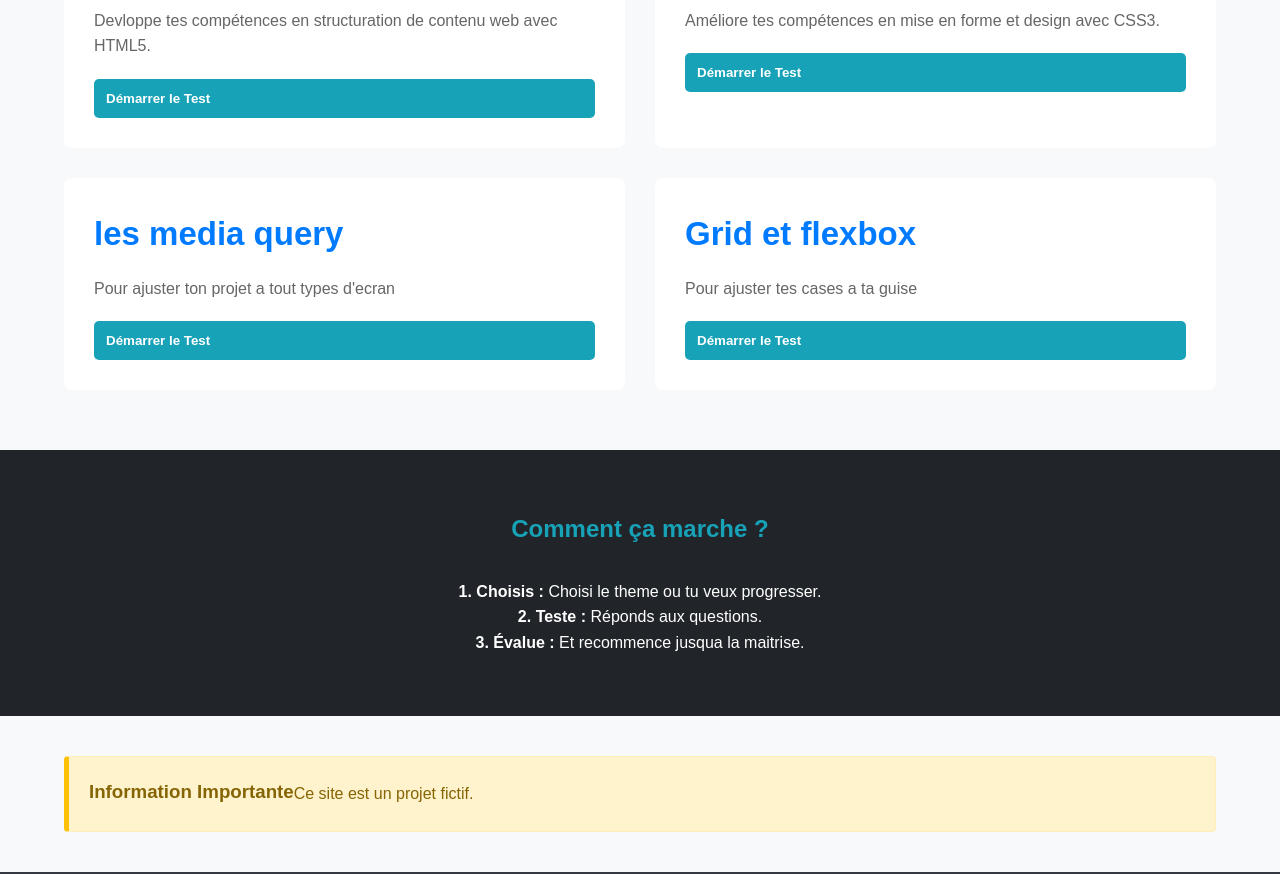
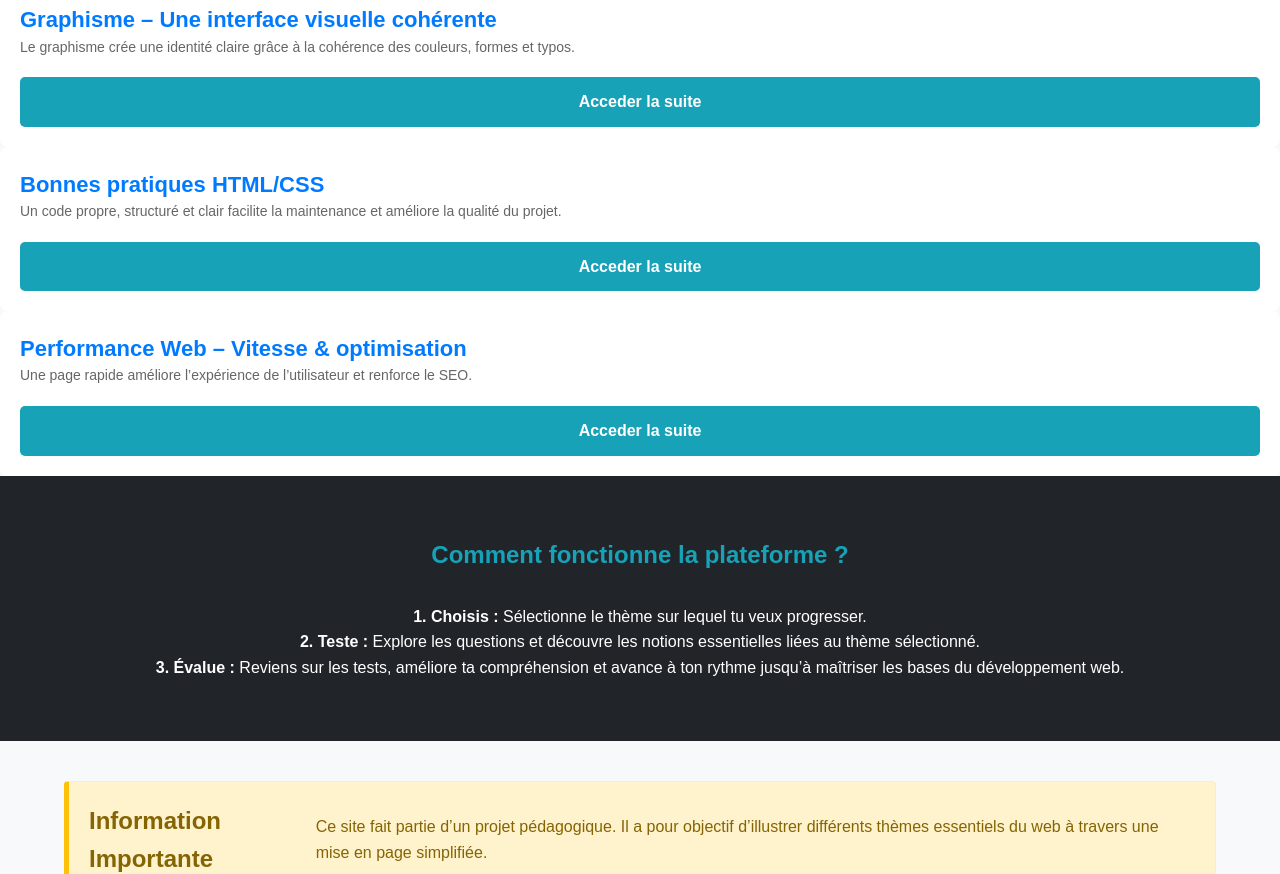
Before and after one commit to kremsshack/htmlcss-devoir, a plain HTML site: page index.html in a window 1280 px wide. Shown: the part 710-1584 px from the top of the page. Drawn offline with Linux system fonts and the light colour scheme.

Commit message:
projet vitrine avec themes

```diff
--- a/index.html
+++ b/index.html
@@ -19,57 +19,78 @@
 
     <section class="hero-section">
       <div class="container title">
-        <h1 class="ertitre">
-          Le site ideal pour te former au language de balisage
-        </h1>
+        <h1 class="ertitre">Apprends à Maîtriser les Bases du Web</h1>
         <p class="scdtitre">
-          Tu veux comprendre le fonctionnement du web ? Commence ici, et
-          construis tes premières pages en quelques minutes.
+          Découvre les principaux piliers du développement web à travers nos
+          thèmes dédiés : UX/UI, graphisme, bonnes pratiques et performance. Une
+          approche simple, claire et idéale pour débuter efficacement.
         </p>
       </div>
     </section>
 
-    <section id="tests" class="tests-grid-section container">
-      <h2>Nos Tests Disponibles</h2>
+    <div class="test-card">
+      <h3>UX/UI – Comprendre l'expérience utilisateur</h3>
+      <p>
+        L’UX vise à rendre l’utilisation d’un site simple, intuitive et agréable
+        pour l’utilisateur.
+      </p>
 
-      <div class="test-grid">
+      <a href="ux.html" target="_blank" class="test-button">
+        Accéder à la suite
+      </a>
+    </div>
+    <section id="tests" class="tests-section">
       <div class="test-card">
-          <h3>HTML: la base</h3>
+        <h3>Graphisme – Une interface visuelle cohérente</h3>
         <p>
-            Devloppe tes compétences en structuration de contenu web avec HTML5.
+          Le graphisme crée une identité claire grâce à la cohérence des
+          couleurs, formes et typos.
         </p>
-          <button class="test-button">Démarrer le Test</button>
+        <a href="graphisme.html" target="_blank" class="test-button">
+          Acceder la suite</a
+        >
       </div>
 
       <div class="test-card">
-          <h3>CSS: le design</h3>
-          <p>Améliore tes compétences en mise en forme et design avec CSS3.</p>
-          <button class="test-button">Démarrer le Test</button>
+        <h3>Bonnes pratiques HTML/CSS</h3>
+        <p>
+          Un code propre, structuré et clair facilite la maintenance et améliore
+          la qualité du projet.
+        </p>
+        <a href="pratique.html" target="_blank" class="test-button">
+          Acceder la suite</a
+        >
       </div>
 
       <div class="test-card">
-          <h3>les media query</h3>
-          <p>Pour ajuster ton projet a tout types d'ecran</p>
-          <button class="test-button">Démarrer le Test</button>
-        </div>
-
-        <div class="test-card">
-          <h3>Grid et flexbox</h3>
-          <p>Pour ajuster tes cases a ta guise</p>
-          <button class="test-button">Démarrer le Test</button>
-        </div>
+        <h3>Performance Web – Vitesse & optimisation</h3>
+        <p>
+          Une page rapide améliore l’expérience de l’utilisateur et renforce le
+          SEO.
+        </p>
+        <a href="opti.html" target="_blank" class="test-button">
+          Acceder la suite</a
+        >
       </div>
     </section>
 
     <section id="comment-ca-marche" class="section-comment-ca-marche">
       <div class="container">
-        <h2>Comment ça marche ?</h2>
+        <h2>Comment fonctionne la plateforme ?</h2>
         <div class="choix-etapes">
           <p>
-            <strong>1. Choisis :</strong> Choisi le theme ou tu veux progresser.
+            <strong>1. Choisis :</strong> Sélectionne le thème sur lequel tu
+            veux progresser.
           </p>
-          <p><strong>2. Teste :</strong> Réponds aux questions.</p>
-          <p><strong>3. Évalue :</strong> Et recommence jusqua la maitrise.</p>
+          <p>
+            <strong>2. Teste :</strong> Explore les questions et découvre les
+            notions essentielles liées au thème sélectionné.
+          </p>
+          <p>
+            <strong>3. Évalue :</strong> Reviens sur les tests, améliore ta
+            compréhension et avance à ton rythme jusqu’à maîtriser les bases du
+            développement web.
+          </p>
         </div>
       </div>
     </section>
@@ -77,15 +98,19 @@
     <aside class="important-info-section">
       <div class="container">
         <div class="info-box">
-          <h3>Information Importante</h3>
-          <p>Ce site est un projet fictif.</p>
+          <h2>Information Importante</h2>
+          <p>
+            Ce site fait partie d’un projet pédagogique. Il a pour objectif
+            d’illustrer différents thèmes essentiels du web à travers une mise
+            en page simplifiée.
+          </p>
         </div>
       </div>
     </aside>
 
     <footer>
       <div class="container">
-        <p>Dev - Kerem Yilmaz</p>
+        <p>Dev – Kerem Yilmaz</p>
       </div>
     </footer>
   </body>
--- a/style.css
+++ b/style.css
@@ -91,14 +91,19 @@ body {
 
 .test-grid {
   display: grid;
-  grid-template-columns: 1fr 1fr;
-  grid-template-rows: auto auto;
+  grid-template-columns: repeat(2, 1fr);
   gap: 30px;
+}
+
+.test-card p,
+.test-card ul li {
+  font-size: 14px;
+  line-height: 1.4;
 }
 
 .test-card {
   background-color: var(--text-light);
-  padding: 30px;
+  padding: 20px;
   border-radius: 8px;
   text-align: left;
   transition: transform 0.3s ease;
@@ -110,12 +115,7 @@ body {
 
 .test-card h3 {
   color: var(--primary-color);
-  margin-bottom: 15px;
-  font-size: 33px;
-}
-
-.test-card i {
-  margin-right: 10px;
+  font-size: 22px;
 }
 
 .test-card p {
@@ -124,23 +124,21 @@ body {
 }
 
 .test-button {
-  display: flex;
-  width: 100%;
+  display: block;
+  text-align: center;
   padding: 12px;
   background-color: var(--accent-color);
   color: var(--text-light);
-  border: none;
   border-radius: 5px;
-  cursor: pointer;
+  text-decoration: none;
   font-weight: bold;
-  transition: background-color 0.3s ease, transform 0.1s ease;
+  margin-top: 15px;
+  transition: 0.3s ease;
 }
 
-.test-button:hover,
-.test-button:focus {
+.test-button:hover {
   background-color: #0d849a;
-  transform: scale(1.02);
-  outline: none;
+  transform: scale(1.03);
 }
 
 .section-comment-ca-marche {
@@ -243,8 +241,8 @@ footer {
   }
 }
 
-@media (min-width: 601px) and (max-width: 992px) {
-  .tests-grid-section {
-    padding: 50px 0;
+@media (max-width: 800px) {
+  .test-grid {
+    grid-template-columns: 1fr;
   }
 }
```
Also changed, not shown: graphisme.html (added, +19 -0 lines), opti.html (added, +17 -0 lines), pratique.html (added, +17 -0 lines), ux.html (added, +26 -0 lines). Lines whose indentation alone changed are shown as unchanged.
